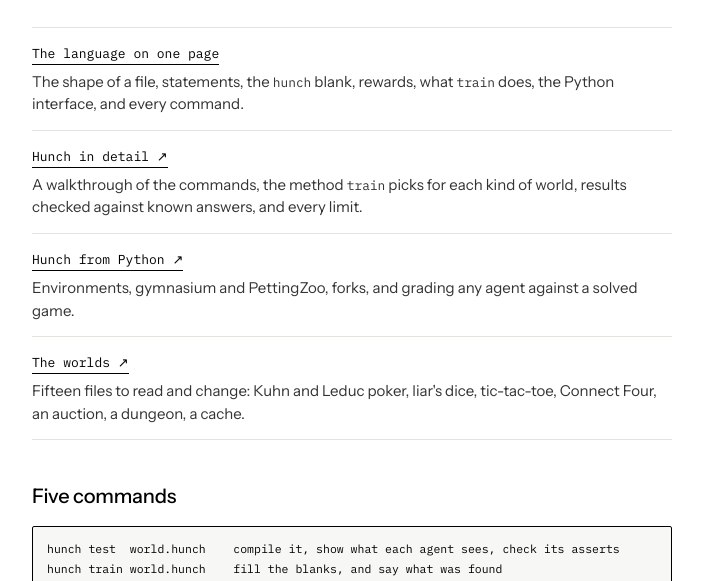
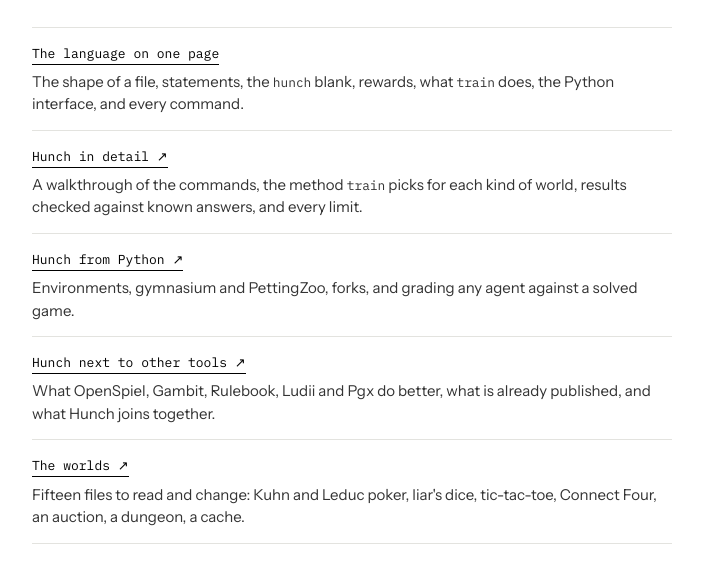
Before and after one commit to knownquantity/Hunch, a plain HTML site: page site/docs/index.html in a window 1280 px wide. Shown: the part 219-800 px from the top of the page, without its empty margins (8-711 px from the left). Drawn offline with Linux system fonts and the light colour scheme.

Commit message:
Say where Hunch stands next to OpenSpiel and the rest, and soften what was overclaimed
A survey of the existing tools found that every algorithm here is published
and that OpenSpiel has all of them. docs/compare.md says so, says what each
neighbour does better, cites the earlier work (Gala, Timbers et al. on
exploitable trained agents, Regazzoni et al. on grading language models by
best reply), and lists the three things not found in one tool.

In the README: regret matching closes in on an equilibrium and is not an
exact solve, so the table now says which methods are exact and which stop
within 0.001; the grading and reward-curve points cite the work they repeat;
the claim that a model can write a world is replaced by the one test that
was run; and the limits open by saying this is a tool for small games.

Amp-Thread-ID: https://ampcode.com/threads/T-01a2049f-cf12-7748-9805-4127bf561765
Co-authored-by: Noah McLaughlin <noahmclaughlin12@gmail.com>

```diff
--- a/site/docs/index.html
+++ b/site/docs/index.html
@@ -38,6 +38,7 @@
     <li><a href="../llms.txt">The language on one page</a><span>The shape of a file, statements, the <code>hunch</code> blank, rewards, what <code>train</code> does, the Python interface, and every command.</span></li>
     <li><a href="https://github.com/knownquantity/Hunch/blob/main/docs/details.md">Hunch in detail ↗</a><span>A walkthrough of the commands, the method <code>train</code> picks for each kind of world, results checked against known answers, and every limit.</span></li>
     <li><a href="https://github.com/knownquantity/Hunch/blob/main/docs/python.md">Hunch from Python ↗</a><span>Environments, gymnasium and PettingZoo, forks, and grading any agent against a solved game.</span></li>
+    <li><a href="https://github.com/knownquantity/Hunch/blob/main/docs/compare.md">Hunch next to other tools ↗</a><span>What OpenSpiel, Gambit, Rulebook, Ludii and Pgx do better, what is already published, and what Hunch joins together.</span></li>
     <li><a href="https://github.com/knownquantity/Hunch/tree/main/worlds">The worlds ↗</a><span>Fifteen files to read and change: Kuhn and Leduc poker, liar's dice, tic-tac-toe, Connect Four, an auction, a dungeon, a cache.</span></li>
   </ul>
 
```
Also changed, not shown: 2 other files.
